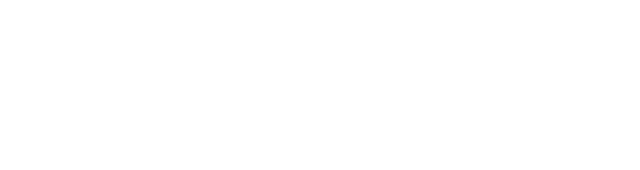
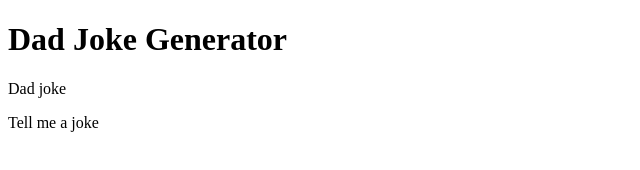
Before and after one commit to harun3851/dad_jokes, a plain HTML site: page index.html in a window 1280 px wide. Shown: the whole page, without its empty margins (0-640 px from the left). Drawn offline with Linux system fonts and the light colour scheme.

Commit message:
html section added

```diff
--- a/index.html
+++ b/index.html
@@ -8,7 +8,11 @@
     <link rel="stylesheet" href="style.css">
 </head>
 <body>
-
+    <div class="container">
+        <h1 class="heading">Dad Joke Generator</h1>
+        <p class="joke" id="id">Dad joke</p>
+        <botton class="btn" id="btn">Tell me a joke</botton>
+    </div>
     <script src="script.js"></script>
 </body>
 </html>
```
